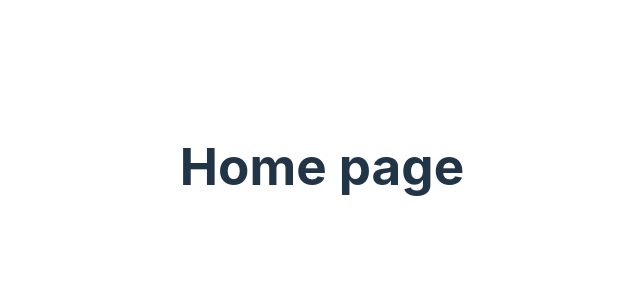
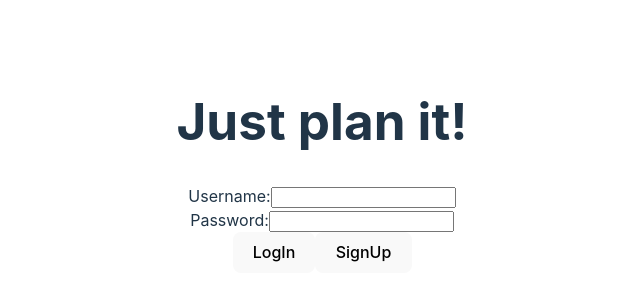
Before and after one commit to Yackens/Ironhack-PlanIt-Frontend, a React (Vite) app: page / in a window 1280 px wide. Shown: the part 234-534 px from the top of the page, without its empty margins (318-958 px from the left). Built offline with nearby package versions, Linux system fonts and the light colour scheme.

Commit message:
visual setup of pages done

```diff
--- a/src/App.jsx
+++ b/src/App.jsx
@@ -6,6 +6,7 @@ import NewCategory from './pages/NewCategory'
 import Tasks from './pages/Tasks'
 import NewTask from './pages/NewTask'
 import SignUp from './pages/SignUp'
+import Home from './pages/Home';
 
 
 
@@ -13,7 +14,7 @@ function App() {
   return (
     <>
       <Routes>
-        <Route path='/' element={<h1>Home page</h1>} />
+        <Route path='/' element={<Home />} />
         <Route path='/categories' element={<Categories />} />
         <Route path='/category/new' element={<NewCategory />} />
         <Route path='/tasks' element={<Tasks />} />
--- a/src/pages/Categories.jsx
+++ b/src/pages/Categories.jsx
@@ -2,7 +2,27 @@ import React from 'react'
 
 function Categories() {
   return (
-    <div>Categories</div>
+   <div>
+    <h2>Categories</h2>
+
+    <button>Create Category</button>
+
+    <input type="text" placeholder="Search.."></input>
+
+    <a href='#'>CATEGORIE 1</a>
+       <span class="edit-icon" onclick="editItem()">Edit</span>
+       <span class="delete-icon" onclick="deleteItem()">Delete</span>
+    <a href='#'>CATEGORIE 2</a>
+
+          <span class="edit-icon" onclick="editItem()">Edit</span>
+          <span class="delete-icon" onclick="deleteItem()">Delete</span>
+    <a href='#'>CATEGORIE 3</a>
+          <span class="edit-icon" onclick="editItem()">Edit</span>
+          <span class="delete-icon" onclick="deleteItem()">Delete</span>
+    <a href='#'>CATEGORIE 4</a>
+         <span class="edit-icon" onclick="editItem()">Edit</span>
+        <span class="delete-icon" onclick="deleteItem()">Delete</span>
+    </div>
   )
 }
 
--- a/src/pages/Home.jsx
+++ b/src/pages/Home.jsx
@@ -0,0 +1,29 @@
+import React from 'react'
+
+function Home() {
+  return (
+   <div>
+    <h1>Just plan it!</h1>
+
+    <form>
+    <label>
+      Username:
+      <input/>
+    </label>
+    </form>
+
+    <form>
+    <label>
+      Password:
+      <input/>
+    </label>
+    </form>
+
+    <button>LogIn</button>
+    <button>SignUp</button>
+    </div>
+  )
+
+}
+
+export default Home
--- a/src/pages/NewCategory.jsx
+++ b/src/pages/NewCategory.jsx
@@ -2,7 +2,18 @@ import React from 'react'
 
 function NewCategory() {
   return (
-    <div>NewCategory</div>
+    <div>
+        <h2>Create Category</h2>
+
+         <form>
+        <label>
+           Category name
+         <input/>
+         </label>
+         </form>
+
+         <button>Create</button>
+    </div>
   )
 }
 
--- a/src/pages/NewTask.jsx
+++ b/src/pages/NewTask.jsx
@@ -2,7 +2,24 @@ import React from 'react'
 
 function NewTask() {
   return (
-    <div>NewTask</div>
+    <div>
+         <h2>CATEGORY NAME</h2>
+         <h3>Create New Task</h3>
+
+         <form>
+    <label>
+      Task name
+      <input/>
+    </label>
+    </form>
+
+    <form>
+    <label>
+      Description
+      <input/>
+    </label>
+    </form>
+    </div>
   )
 }
 
--- a/src/pages/Tasks.jsx
+++ b/src/pages/Tasks.jsx
@@ -2,7 +2,16 @@ import React from 'react'
 
 function Tasks() {
   return (
-    <div>Tasks</div>
+    <div>
+        <h2>CATEGORY NAME</h2>
+
+        <button>Create New Task</button>
+        <h3>Tasks</h3>
+
+        <div>
+            <p>TASK COMPONENT</p>
+        </div>
+    </div>
   )
 }
 
```
Also changed, not shown: src/Components/OneTask.jsx (added).
